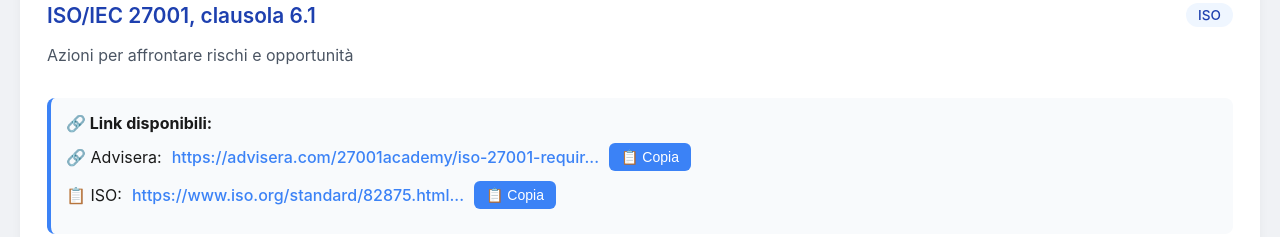
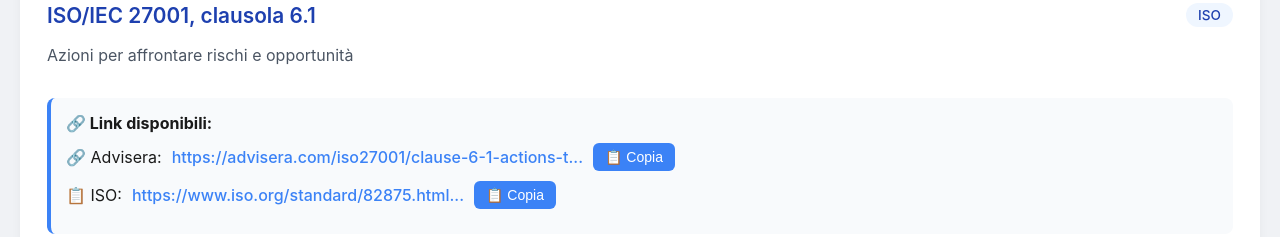
Before and after one commit to Sebastian-zs/nis2-link-mapper, a plain HTML site: page index.html in a window 1280 px wide. Shown: the part 7647-7884 px from the top of the page. Drawn offline with Linux system fonts and the light colour scheme.

Commit message:
Update index.html

```diff
--- a/index.html
+++ b/index.html
@@ -362,7 +362,7 @@
                 documents: ["piano"],
                 description: "Continuità operativa e gestione delle crisi",
                 links: {
-                    advisera: "https://advisera.com/nis2/cybersecurity-risk-management-measures/#article-21-2-c#:~:text=business%20continuity,%20such%20as%20backup%20management%20and%20disaster%20recovery,%20and%20crisis%20management",
+                    advisera: "https://advisera.com/nis2/cybersecurity-risk-management-measures/#article-21-2-c#:~:text=business%20continuity",
                     eurlex: "https://eur-lex.europa.eu/legal-content/IT/TXT/?uri=CELEX:32022L2555#021.002",
                     gazzetta: null
                 },
@@ -401,7 +401,7 @@
                 documents: ["procedura"],
                 description: "Politiche e procedure per valutare l'efficacia",
                 links: {
-                    advisera: "https://advisera.com/nis2/cybersecurity-risk-management-measures/#article-21-2-f",
+                    advisera: "https://advisera.com/nis2/cybersecurity-risk-management-measures/#article-21-2-f#:~:text=policies%20and%20procedures%20to%20assess%20the%20effectiveness",
                     eurlex: "https://eur-lex.europa.eu/legal-content/IT/TXT/?uri=CELEX:32022L2555#021.002",
                     gazzetta: null
                 },
@@ -414,7 +414,7 @@
                 documents: ["politica", "procedura"],
                 description: "Pratiche di igiene informatica di base e formazione",
                 links: {
-                    advisera: "https://advisera.com/nis2/cybersecurity-risk-management-measures/#article-21-2-g",
+                    advisera: "https://advisera.com/nis2/cybersecurity-risk-management-measures/#article-21-2-g#:~:text=basic%20cyber%20hygiene%20practices%20and%20cybersecurity%20training",
                     eurlex: "https://eur-lex.europa.eu/legal-content/IT/TXT/?uri=CELEX:32022L2555#021.002",
                     gazzetta: null
                 },
@@ -427,7 +427,7 @@
                 documents: ["politica"],
                 description: "Uso della crittografia",
                 links: {
-                    advisera: "https://advisera.com/nis2/cybersecurity-risk-management-measures/#article-21-2-h",
+                    advisera: "https://advisera.com/nis2/cybersecurity-risk-management-measures/#article-21-2-h#:~:text=policies%20and%20procedures%20regarding%20the%20use%20of%20cryptography",
                     eurlex: "https://eur-lex.europa.eu/legal-content/IT/TXT/?uri=CELEX:32022L2555#021.002",
                     gazzetta: null
                 },
@@ -440,7 +440,7 @@
                 documents: ["politica"],
                 description: "Sicurezza delle risorse umane",
                 links: {
-                    advisera: "https://advisera.com/nis2/cybersecurity-risk-management-measures/#article-21-2-i",
+                    advisera: "https://advisera.com/nis2/cybersecurity-risk-management-measures/#article-21-2-i#:~:text=human%20resources%20security%2C%20access%20control%20policies",
                     eurlex: "https://eur-lex.europa.eu/legal-content/IT/TXT/?uri=CELEX:32022L2555#021.002",
                     gazzetta: null
                 },
@@ -453,7 +453,7 @@
                 documents: ["politica"],
                 description: "Controllo degli accessi e gestione degli asset",
                 links: {
-                    advisera: "https://advisera.com/nis2/cybersecurity-risk-management-measures/#article-21-2-j",
+                    advisera: "https://advisera.com/nis2/cybersecurity-risk-management-measures/#article-21-2-j#:~:text=the%20use%20of%20multi%2Dfactor%20authentication",
                     eurlex: "https://eur-lex.europa.eu/legal-content/IT/TXT/?uri=CELEX:32022L2555#021.002",
                     gazzetta: null
                 },
@@ -466,7 +466,7 @@
                 documents: ["metodologia"],
                 description: "Approccio basato sul rischio",
                 links: {
-                    advisera: "https://advisera.com/nis2/cybersecurity-risk-management-measures/#article-21-3",
+                    advisera: "https://advisera.com/nis2/cybersecurity-risk-management-measures/#article-21-3#:~:text=when%20considering%20which%20measures%20referred%20to%20in%20paragraph%202",
                     eurlex: "https://eur-lex.europa.eu/legal-content/IT/TXT/?uri=CELEX:32022L2555#021.003",
                     gazzetta: null
                 },
@@ -479,7 +479,7 @@
                 documents: ["procedura"],
                 description: "Misure correttive",
                 links: {
-                    advisera: "https://advisera.com/nis2/cybersecurity-risk-management-measures/#article-21-4",
+                    advisera: "https://advisera.com/nis2/cybersecurity-risk-management-measures/#article-21-4#:~:text=an%20entity%20that%20finds%20that%20it%20does",
                     eurlex: "https://eur-lex.europa.eu/legal-content/IT/TXT/?uri=CELEX:32022L2555#021.004",
                     gazzetta: null
                 },
@@ -544,7 +544,7 @@
                 documents: ["metodologia"],
                 description: "Azioni per affrontare rischi e opportunità",
                 links: {
-                    advisera: "https://advisera.com/27001academy/iso-27001-requirements/",
+                    advisera: "https://advisera.com/iso27001/clause-6-1-actions-to-address-risks-and-opportunities/",
                     eurlex: null,
                     gazzetta: null,
                     iso: "https://www.iso.org/standard/82875.html"
@@ -601,7 +601,7 @@
     documents: ["metodologia", "politica", "procedura"],
     description: "Elenco completo delle misure di sicurezza richieste (lettere a-j)",
     links: {
-        advisera: "https://advisera.com/nis2/cybersecurity-risk-management-measures/#article-21-2",
+        advisera: "https://advisera.com/nis2/cybersecurity-risk-management-measures/#article-21-2#:~:text=The%20measures%20referred%20to%20in%20paragraph%201%20",
         eurlex: "https://eur-lex.europa.eu/legal-content/IT/TXT/?uri=CELEX:32022L2555#d1e2369-80-1",
         gazzetta: null
     },
@@ -796,7 +796,7 @@
     documents: ["procedura"],
     description: "Requisiti per le azioni correttive",
     links: {
-        advisera: "https://advisera.com/cir-2024-2690/technical-and-methodological-requirements-referred-to-in-article-2-of-this-regulation/#2-3-3",
+        advisera: "https://advisera.com/cir-2024-2690/technical-and-methodological-requirements-referred-to-in-article-2-of-this-regulation/#2-3-3#:~:text=Independent%20review%20of%20information%20and%20network%20security",
         eurlex: "https://eur-lex.europa.eu/legal-content/IT/TXT/?uri=CELEX:32024R2690",
         gazzetta: null
     },
@@ -809,7 +809,7 @@
     documents: ["procedura"],
     description: "Monitoraggio e miglioramento continuo",
     links: {
-        advisera: "https://advisera.com/cir-2024-2690/technical-and-methodological-requirements-referred-to-in-article-2-of-this-regulation/#3-6",
+        advisera: "https://advisera.com/cir-2024-2690/technical-and-methodological-requirements-referred-to-in-article-2-of-this-regulation/#3-6#:~:text=Post",
         eurlex: "https://eur-lex.europa.eu/legal-content/IT/TXT/?uri=CELEX:32024R2690",
         gazzetta: null
     },
@@ -822,7 +822,7 @@
     documents: ["procedura"],
     description: "Gestione degli incidenti e risposta",
     links: {
-        advisera: "https://advisera.com/cir-2024-2690/technical-and-methodological-requirements-referred-to-in-article-2-of-this-regulation/#4-1-4",
+        advisera: "https://advisera.com/cir-2024-2690/technical-and-methodological-requirements-referred-to-in-article-2-of-this-regulation/#4-1-4#:~:text=The%20business%20continuity%20plan%20and",
         eurlex: "https://eur-lex.europa.eu/legal-content/IT/TXT/?uri=CELEX:32024R2690",
         gazzetta: null
     },
@@ -835,7 +835,7 @@
     documents: ["procedura"],
     description: "Gestione delle modifiche",
     links: {
-        advisera: "https://advisera.com/cir-2024-2690/technical-and-methodological-requirements-referred-to-in-article-2-of-this-regulation/#6-4",
+        advisera: "https://advisera.com/cir-2024-2690/technical-and-methodological-requirements-referred-to-in-article-2-of-this-regulation/#6-4#:~:text=Change%20management",
         eurlex: "https://eur-lex.europa.eu/legal-content/IT/TXT/?uri=CELEX:32024R2690",
         gazzetta: null
     },
@@ -848,7 +848,7 @@
     documents: ["politica"],
     description: "Sicurezza fisica e ambientale",
     links: {
-        advisera: "https://advisera.com/cir-2024-2690/technical-and-methodological-requirements-referred-to-in-article-2-of-this-regulation/#13",
+        advisera: "https://advisera.com/cir-2024-2690/technical-and-methodological-requirements-referred-to-in-article-2-of-this-regulation/#13#:~:text=Environmental%20and%20physical%20security",
         eurlex: "https://eur-lex.europa.eu/legal-content/IT/TXT/?uri=CELEX:32024R2690",
         gazzetta: null
     },
@@ -861,7 +861,7 @@
     documents: ["procedura"],
     description: "Non conformità e azioni correttive",
     links: {
-        advisera: "https://advisera.com/27001academy/iso-27001-requirements/#10-1",
+        advisera: "https://advisera.com/27001academy/iso-27001-requirements/#10-1#:~:text=Nonconformity%20and%20corrective%20action",
         eurlex: null,
         gazzetta: null,
         iso: "https://www.iso.org/standard/82875.html"
@@ -875,7 +875,7 @@
     documents: ["procedura"],
     description: "Apprendimento dagli incidenti di sicurezza",
     links: {
-        advisera: "https://advisera.com/27001academy/iso-27001-controls/#a-5-27",
+        advisera: "https://advisera.com/27001academy/iso-27001-controls/#a-5-27#:~:text=Learning%20from%20information%20security%20incidents",
         eurlex: null,
         gazzetta: null,
         iso: "https://www.iso.org/standard/82875.html"
@@ -889,7 +889,7 @@
     documents: ["politica"],
     description: "Controlli di sicurezza fisica",
     links: {
-        advisera: "https://advisera.com/27001academy/iso-27001-controls/#a-7",
+        advisera: "https://advisera.com/27001academy/iso-27001-controls/#a-7#:~:text=Physical%20controls",
         eurlex: null,
         gazzetta: null,
         iso: "https://www.iso.org/standard/82875.html"
@@ -903,7 +903,7 @@
     documents: ["politica"],
     description: "Trasferimento di informazioni",
     links: {
-        advisera: "https://advisera.com/27001academy/iso-27001-controls/#a-5-14",
+        advisera: "https://advisera.com/27001academy/iso-27001-controls/#a-5-14#:~:text=Information%20transfer",
         eurlex: null,
         gazzetta: null,
         iso: "https://www.iso.org/standard/82875.html"
@@ -917,7 +917,7 @@
     documents: ["politica"],
     description: "Lavoro remoto",
     links: {
-        advisera: "https://advisera.com/27001academy/iso-27001-controls/#a-6-7",
+        advisera: "https://advisera.com/27001academy/iso-27001-controls/#a-6-7#:~:text=Remote%20working",
         eurlex: null,
         gazzetta: null,
         iso: "https://www.iso.org/standard/82875.html"
@@ -931,7 +931,7 @@
     documents: ["politica"],
     description: "Dispositivi endpoint degli utenti",
     links: {
-        advisera: "https://advisera.com/27001academy/iso-27001-controls/#a-8-1",
+        advisera: "https://advisera.com/27001academy/iso-27001-controls/#a-8-1#:~:text=User%20endpoint%20devices",
         eurlex: null,
         gazzetta: null,
         iso: "https://www.iso.org/standard/82875.html"
@@ -945,7 +945,7 @@
     documents: ["procedura"],
     description: "Gestione del cambiamento",
     links: {
-        advisera: "https://advisera.com/27001academy/iso-27001-controls/#a-8-32",
+        advisera: "https://advisera.com/27001academy/iso-27001-controls/#a-8-32#:~:text=Change%20management",
         eurlex: null,
         gazzetta: null,
         iso: "https://www.iso.org/standard/82875.html"
@@ -959,7 +959,7 @@
     documents: ["piano"],
     description: "Procedure di continuità operativa",
     links: {
-        advisera: "https://advisera.com/22301academy/iso-22301-requirements/#8-4",
+        advisera: "https://advisera.com/22301academy/iso-22301-requirements/#8-4#:~:text=Business%20continuity%20plans%20and%20procedures",
         eurlex: null,
         gazzetta: null,
         iso: "https://www.iso.org/standard/75106.html"
@@ -973,7 +973,7 @@
     documents: ["politica"],
     description: "Conformità con norme europee e internazionali",
     links: {
-        advisera: "https://advisera.com/nis2/cybersecurity-risk-management-measures/#article-21-5",
+        advisera: "https://advisera.com/nis2/cybersecurity-risk-management-measures/#article-21-5#:~:text=By%2017%20October%202024",
         eurlex: "https://eur-lex.europa.eu/legal-content/IT/TXT/?uri=CELEX:32022L2555#d1e2369-80-1",
         gazzetta: null
     },
```
